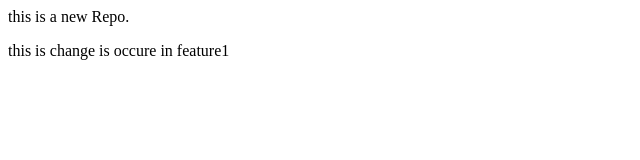
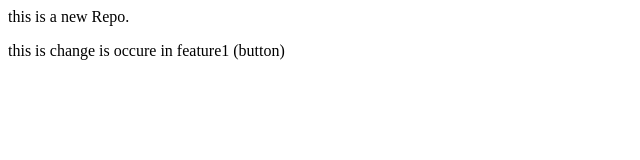
Before and after one commit to Aman123-so/Localrepo, a plain HTML site: page Localarepo/index.html in a window 1280 px wide. Shown: the full height of the page, 0-640 px from the left. Drawn offline with Linux system fonts and the light colour scheme.

```diff
--- a/Localarepo/index.html
+++ b/Localarepo/index.html
@@ -1,2 +1,2 @@
 <p>this is a new Repo.</p>
-<p>this is change is occure in feature1</p>
+<p>this is change is occure in feature1 (button) </p>
```
